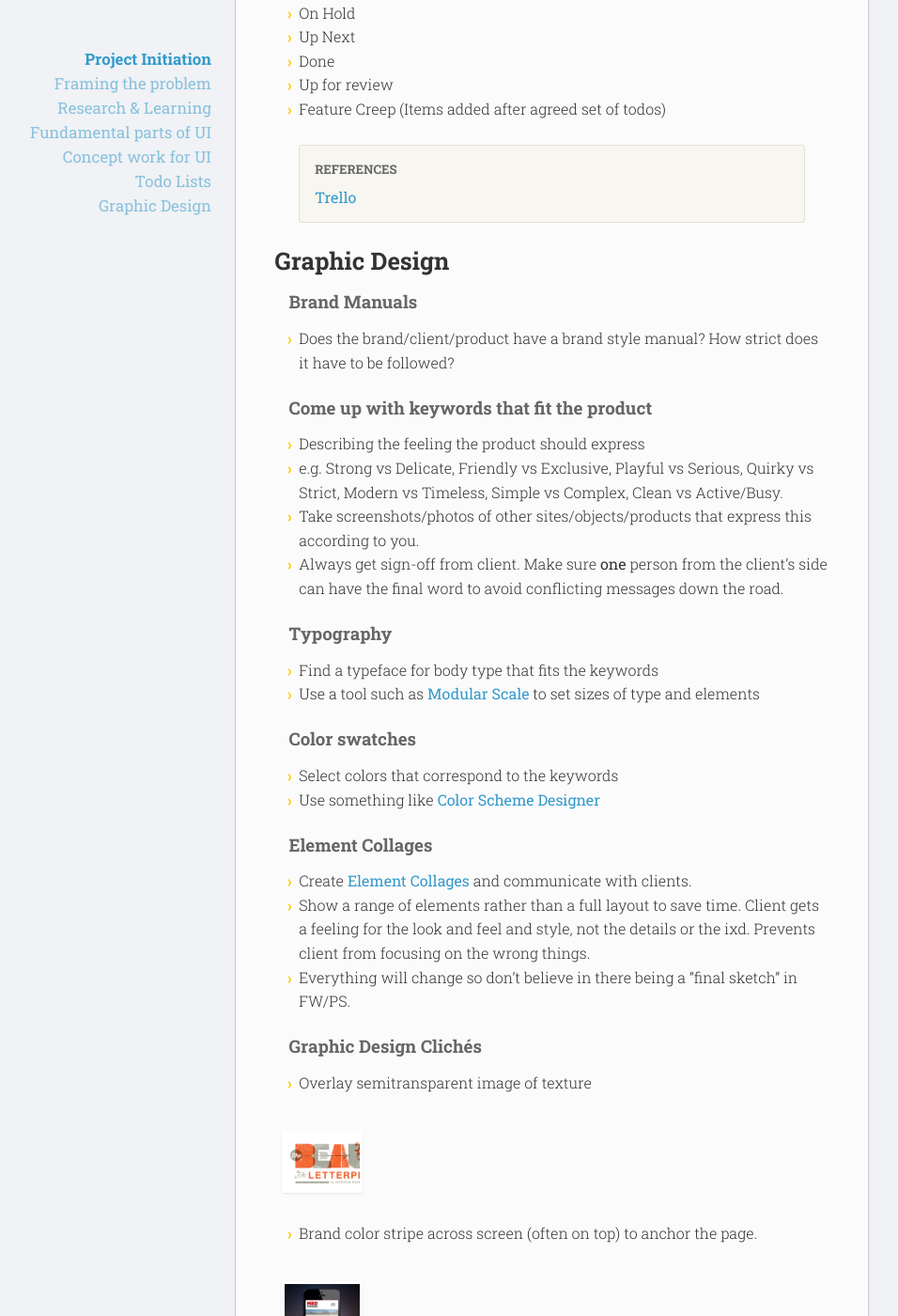
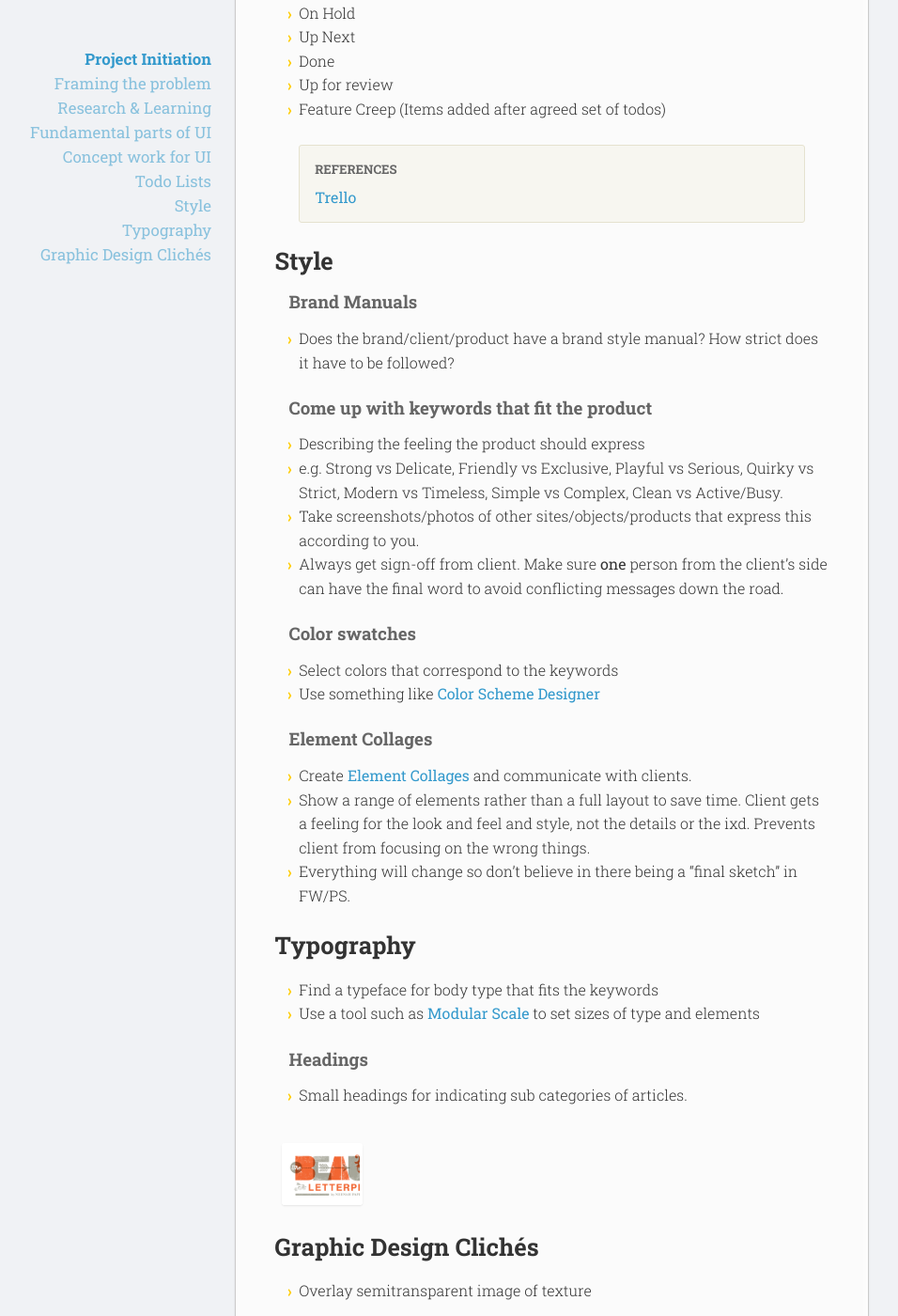
Before and after one commit to Magnus-G/Process, a Jekyll site: the page built from index.md, in a window 1280 px wide and 1400 px high, scrolled down 6150 px. Shown: the whole window at 94% size, without its empty margins (65-1021 px from the left). Built offline with Jekyll 4.4.1, drawn with Linux system fonts in a browser that asks for light colours; nearby versions of some CDN libraries; Markdown is read by kramdown in place of the engine named in the settings.

Commit message:
Update index.md

```diff
--- a/index.md
+++ b/index.md
@@ -227,7 +227,7 @@ Todo Lists
 <a href="http://trello.com">Trello</a>
 </div>
 
-Graphic Design
+Style
 ============
 
 ### Brand Manuals
@@ -239,10 +239,6 @@ Graphic Design
 * Take screenshots/photos of other sites/objects/products that express this according to you.
 * Always get sign-off from client. Make sure **one** person from the client's side can have the final word to avoid conflicting messages down the road.
 
-### Typography
-* Find a typeface for body type that fits the keywords
-* Use a tool such as [Modular Scale](modularscale.com) to set sizes of type and elements
-
 ### Color swatches
 * Select colors that correspond to the keywords
 * Use something like [Color Scheme Designer](http://colorschemedesigner.com/)
@@ -252,7 +248,20 @@ Graphic Design
 * Show a range of elements rather than a full layout to save time. Client gets a feeling for the look and feel and style, not the details or the ixd. Prevents client from focusing on the wrong things.
 * Everything will change so don't believe in there being a "final sketch" in FW/PS.
 
-### Graphic Design Clichés
+Typography
+==========
+* Find a typeface for body type that fits the keywords
+* Use a tool such as [Modular Scale](modularscale.com) to set sizes of type and elements
+
+### Headings
+* Small headings for indicating sub categories of articles.
+<div class="img-examples">
+  <a class="popup" href="images/typography/small-header1.png"><img src="images/gfx-examples/texture1.png" alt=""></a>
+</div>
+
+Graphic Design Clichés
+===================
+
 * Overlay semitransparent image of texture
 <div class="img-examples">
   <a class="popup" href="images/gfx-examples/texture1.png"><img src="images/gfx-examples/texture1.png" alt=""></a>
```
